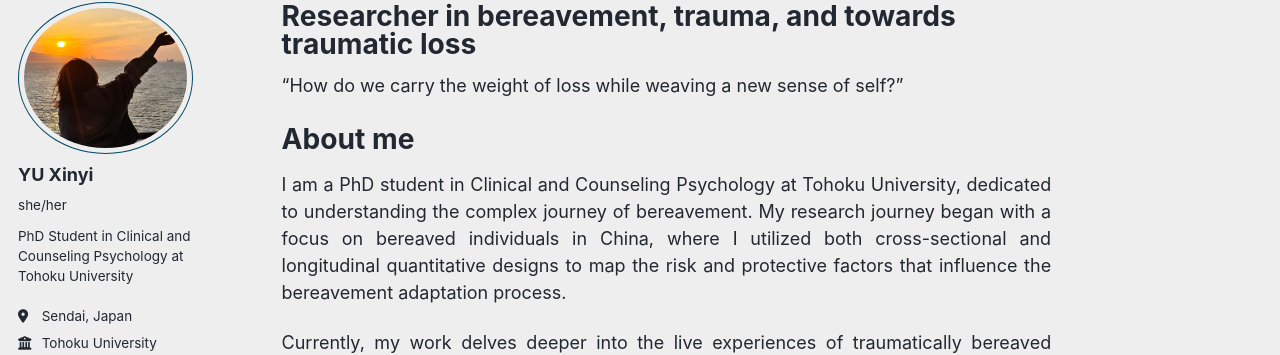
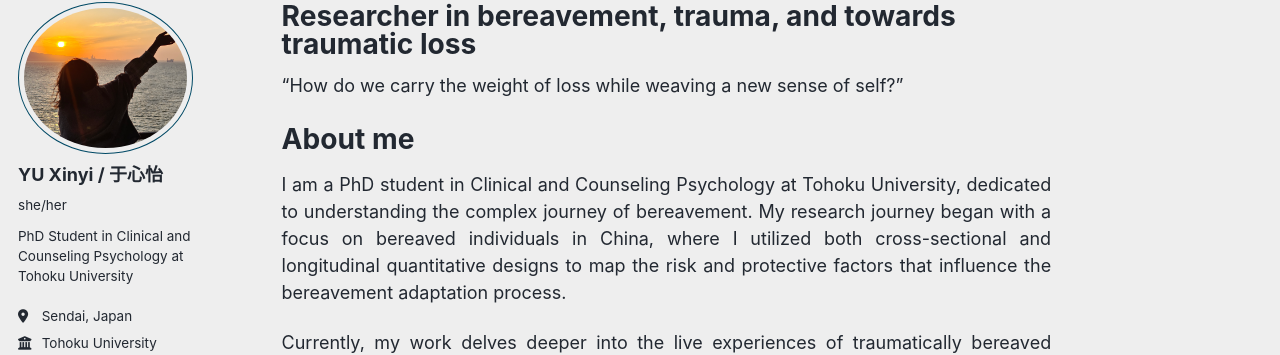
Before and after one commit to north119/north119.github.io, a Jekyll site: the page built from _pages/about.md, in a window 1280 px wide. Shown: the part 99-454 px from the top of the page. Built offline with Jekyll 4.4.1, drawn with Linux system fonts in a browser that asks for light colours; some web fonts are replaced; a script bundle is joined from its source files by our own code; library files that are not in the unit come from our copies.

Commit message:
Update _config.yml

```diff
--- a/_config.yml
+++ b/_config.yml
@@ -24,7 +24,7 @@ repository               : "north119/north119.github.io"
 author:
   # Biographic information
   avatar           : "photo.jpg"
-  name             : "YU Xinyi"
+  name             : "YU Xinyi / 于心怡"
   pronouns         : "she/her"
   bio              : "PhD Student in Clinical and Counseling Psychology at Tohoku University"
   location         : "Sendai, Japan"
```
